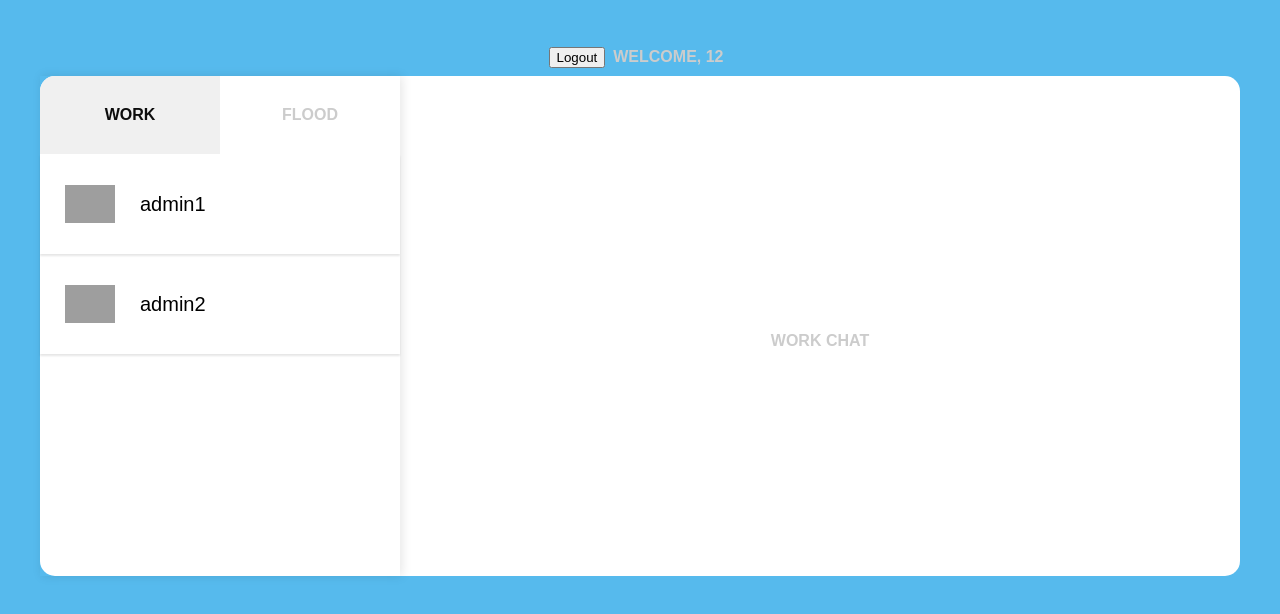
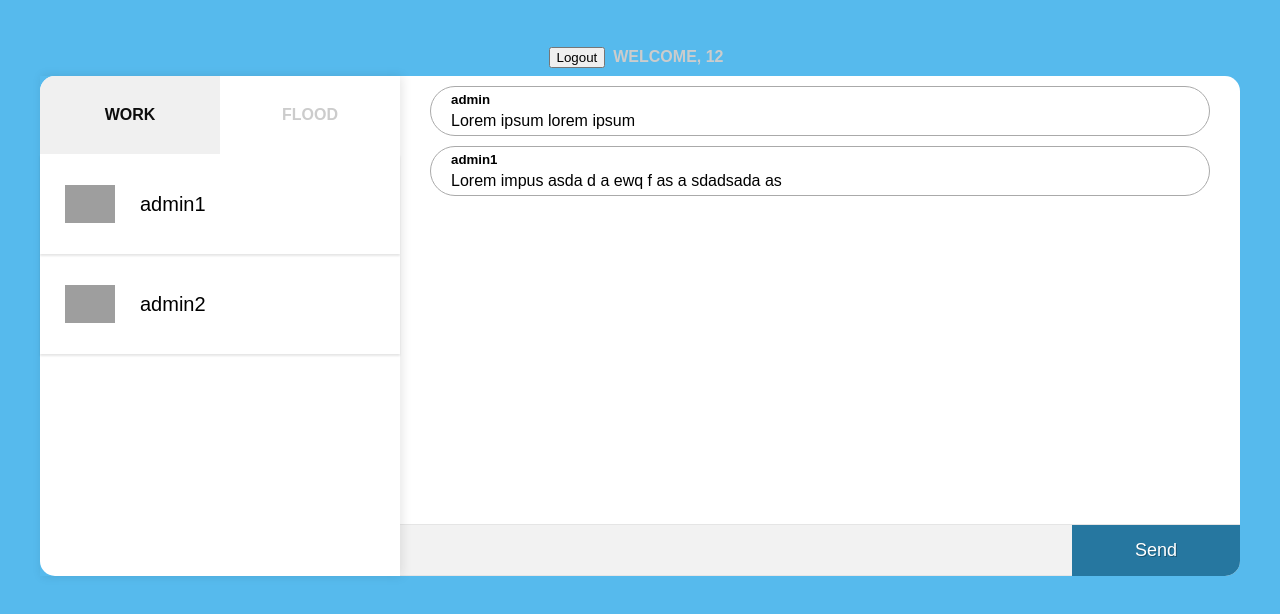
Before and after one commit to frostwOw13/Corporate-network, a React (Create React App) app: page / in a window 1280 px wide. Shown: the top 614 px of the page. Built offline with nearby package versions, Linux system fonts and the light colour scheme; grey boxes are pictures that could not be loaded.

Commit message:
feat: add redux to work chat messages

```diff
--- a/src/components/Chat/ChatWork/ChatWork.scss
+++ b/src/components/Chat/ChatWork/ChatWork.scss
@@ -1,3 +1,80 @@
 .chat__box {
   flex-basis: 70%;
+  width: 100px;
+  height: 100%;
+  display: flex;
+  flex-direction: column;
+  justify-content: space-between;
 }
+
+.chat__input-container {
+  display: flex;
+  border-top: 1px solid rgba(0, 0, 0, 0.1);
+}
+
+.chat__input {
+  flex-basis: 80%;
+  resize: none;
+  padding: 5px 10px;
+  height: 40px;
+  font-family: 'Lato', sans-serif;
+  font-size: 14px;
+  color: #999999;
+  flex: 1;
+  border: none;
+  background: rgba(0, 0, 0, .05);
+  border-bottom: 1px solid rgba(0, 0, 0, .05);
+
+  &:focus {
+    outline: none;
+  }
+}
+
+.chat__send {
+  flex-basis: 20%;
+  background-color: #2677a0;
+  color: white;
+  font-size: 12px;
+  padding: 0 15px;
+  margin: 0;
+  width: 100%;
+  border: none;
+  text-shadow: 1px 1px 0 rgba(0, 0, 0, 0.3);
+  cursor: pointer;
+  font-size: 18px;
+  border-radius: 0 0 15px 0;
+
+  &:active {
+    transform: scale(0.95);
+  }
+
+  &:focus {
+    outline: none;
+  }
+}
+
+.chat__area {
+  height: 100%;
+}
+
+.chat__list {
+  padding: 0;
+  margin: 10px 30px 0;
+
+  .chat__item {
+    list-style-type: none;
+    border: 1px solid rgb(170, 170, 170);
+    border-radius: 40px;
+    margin-bottom: 10px;
+    text-align: start;
+    padding: 0 20px;
+
+    .item__author {
+      margin: 5px 0;
+    }
+
+    .item__text {
+      margin: 0 0 5px;
+    }
+  }
+}
--- a/src/components/Chat/ChatWork/ChatWork.tsx
+++ b/src/components/Chat/ChatWork/ChatWork.tsx
@@ -1,11 +1,30 @@
 import React from 'react';
+import { useSelector } from 'react-redux';
+
+import { IMessage, RootState } from '../../../shared/interfaces';
 
 import './ChatWork.scss';
 
-const ChatWork = () => (
-  <div className="chat__box">
-    <h2 className="chat__title">Work Chat</h2>
-  </div>
-);
+const ChatWork = () => {
+  const messages = useSelector((state: RootState) => state.messages);
 
+  return (
+    <div className="chat__box">
+      <div className="chat__area">
+        <ul className="chat__list">
+          {messages.map((message: IMessage) => (
+            <li className="chat__item">
+              <h5 className="item__author">{message.author}</h5>
+              <p className="item__text">{message.message}</p>
+            </li>
+          ))}
+        </ul>
+      </div>
+      <div className="chat__input-container">
+        <textarea className="chat__input" />
+        <button className="chat__send" type="button">Send</button>
+      </div>
+    </div>
+  );
+};
 export default ChatWork;
--- a/src/components/LoginForm/LoginForm.tsx
+++ b/src/components/LoginForm/LoginForm.tsx
@@ -1,7 +1,7 @@
 import React, { useState } from 'react';
 import { useDispatch } from 'react-redux';
 
-import setUsers from '../../redux/actions/usersActions';
+import { setUsers } from '../../redux/actions/usersActions';
 import { IUser, LoginFormProps } from '../../shared/interfaces';
 import './LoginForm.scss';
 
--- a/src/redux/actions/usersActions.ts
+++ b/src/redux/actions/usersActions.ts
@@ -1,11 +1,16 @@
-import { IUser } from '../../shared/interfaces';
+import { IMessage, IUser } from '../../shared/interfaces';
 import ActionTypes from '../constants/action-types';
 
-const setUsers = (user: IUser) => (
+export const setUsers = (user: IUser) => (
   {
     type: ActionTypes.SET_USERS,
     payload: user,
   }
 );
 
-export default setUsers;
+export const setMessage = (message: IMessage) => (
+  {
+    type: ActionTypes.SET_WORK_MESSAGE,
+    payload: message,
+  }
+);
--- a/src/redux/constants/action-types.ts
+++ b/src/redux/constants/action-types.ts
@@ -1,5 +1,7 @@
 const ActionTypes = {
   SET_USERS: 'SET_USERS',
+  SET_WORK_MESSAGE: 'SET_WORK_MESSAGE',
+  SET_FLOOD_MESSAGE: 'SET_FLOOD_MESSAGE',
 };
 
 export default ActionTypes;
--- a/src/redux/reducers/index.ts
+++ b/src/redux/reducers/index.ts
@@ -1,9 +1,10 @@
 import { combineReducers } from 'redux';
 
-import usersReducer from './usersReducer';
+import { usersReducer, workMessagesReducer } from './usersReducer';
 
 const reducers = combineReducers({
-  users: usersReducer
+  users: usersReducer,
+  messages: workMessagesReducer,
 });
 
 export default reducers;
--- a/src/redux/reducers/usersReducer.ts
+++ b/src/redux/reducers/usersReducer.ts
@@ -1,7 +1,7 @@
-import { IUserReducerProps } from '../../shared/interfaces';
+import { IMessageReducerProps, IUserReducerProps } from '../../shared/interfaces';
 import ActionTypes from '../constants/action-types';
 
-const initialState = [
+const initialStateUsers = [
   {
     username: "admin",
     password: "admin",
@@ -19,7 +19,18 @@ const initialState = [
   }
 ];
 
-const usersReducer = (state = initialState, { type, payload }: IUserReducerProps) => {
+const workMessages = [
+  {
+    message: "Lorem ipsum lorem ipsum",
+    author: "admin"
+  },
+  {
+    message: "Lorem impus asda d a ewq f as a sdadsada as ",
+    author: "admin1"
+  }
+];
+
+export const usersReducer = (state = initialStateUsers, { type, payload }: IUserReducerProps) => {
   switch (type) {
     case ActionTypes.SET_USERS:
       return [ ...state, payload ];
@@ -28,4 +39,11 @@ const usersReducer = (state = initialState, { type, payload }: IUserReducerProps
   }
 };
 
-export default usersReducer;
+export const workMessagesReducer = (state = workMessages, { type, payload }: IMessageReducerProps) => {
+  switch (type) {
+    case ActionTypes.SET_WORK_MESSAGE:
+      return [ ...state, payload  ];
+    default:
+      return state;
+  }
+};
```
Also changed, not shown: src/shared/interfaces.ts (+12 -1 lines).
